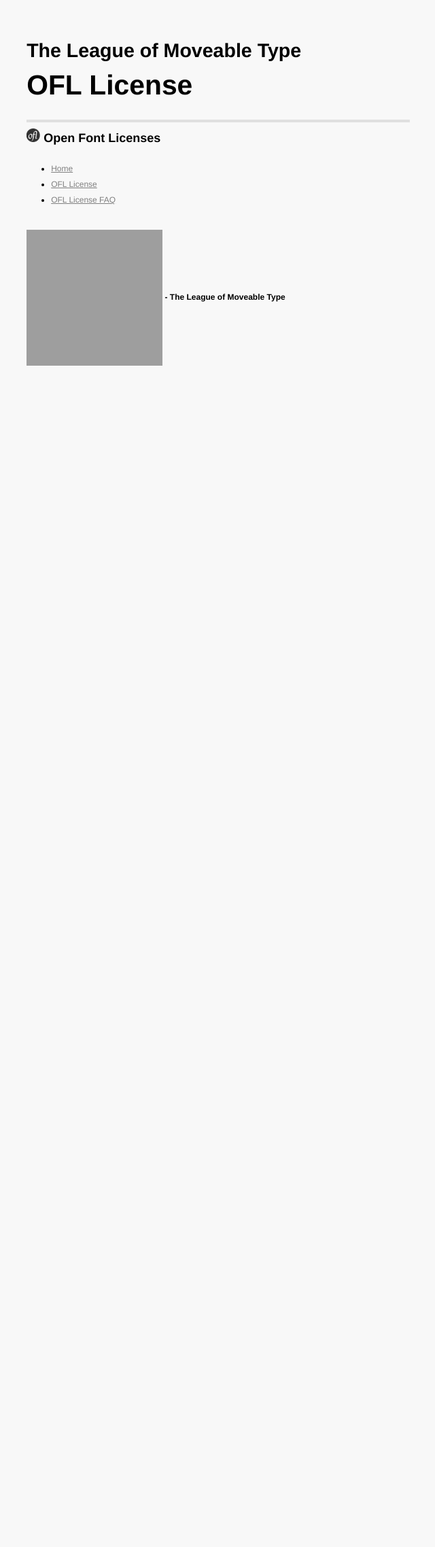
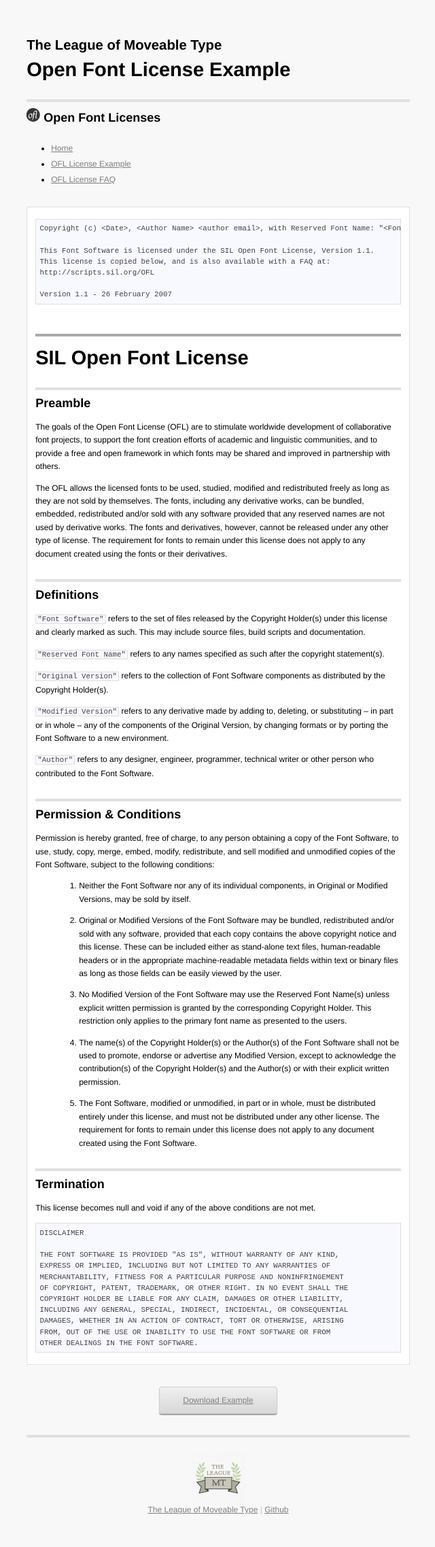
Before and after one commit to theleagueof/licenses, a Jekyll site: the page built from ofl.markdown, in a window 1280 px wide. Shown: the whole page at 68% size, without its empty margins (319-959 px from the left). Built offline with Jekyll 4.4.1, drawn with Linux system fonts in a browser that asks for light colours; before the commit the page ends 900 px from its top, so only the background shows below that; grey boxes are pictures that could not be loaded.

Commit message:
documentation looks good

```diff
--- a/_includes/contents.html
+++ b/_includes/contents.html
@@ -1,5 +1,5 @@
 <ul class="contents">
 	<li><a href="/">Home</a></li>
-	<li><a href="ofl.html">OFL License</a></li>
-	<li><a href="faq.html">OFL License FAQ</a></li>
+	<li><a href="ofl.html">OFL License Example</a></li>
+	<li><a href="ofl-faq.html">OFL License FAQ</a></li>
 </ul>
--- a/_layouts/default.html
+++ b/_layouts/default.html
@@ -13,8 +13,17 @@
 
 	{% include contents.html %}
 
-	{{ content }}
+	<article class="{{ page.class }}">
+			{{ content }}
+	</article>
+	{% if page.download %}
+			<a href="{{ page.download }}" class="download">Download Example</a>
+	{% endif %}
 
-	<h4 class="signature"><img src="http://gravatar.com/avatar/ae85d3a9addb145061260a4ccfa541e1" alt="The League of Moveable Type Logo"> - The League of Moveable Type</h4>
+	<footer class="signature">
+			<img src="images/leaguelogo.png" alt="The League of Moveable Type Logo">
+			<a href="http://www.theleagueofmoveabletype.com">The League of Moveable Type</a> | <a href="https://www.github.com/theleagueof">Github</a>
+	</footer>
+
 </body>
 </html>
--- a/faq.markdown
+++ /dev/null
@@ -1,4 +0,0 @@
----
-title: "OFL License FAQ"
-layout: default
----
--- a/ofl.markdown
+++ b/ofl.markdown
@@ -1,4 +1,112 @@
 ---
-title: "OFL License"
 layout: default
+title: "Open Font License Example"
+class: ofl
+download: https://github.com/theleagueof/LeagueGothic/raw/master/OFL.markdown
 ---
+
+	Copyright (c) <Date>, <Author Name> <author email>, with Reserved Font Name: "<Font Name>".
+
+	This Font Software is licensed under the SIL Open Font License, Version 1.1.
+	This license is copied below, and is also available with a FAQ at:
+	http://scripts.sil.org/OFL
+
+	Version 1.1 - 26 February 2007
+
+
+SIL Open Font License
+====================================================
+
+
+Preamble
+----------
+
+The goals of the Open Font License (OFL) are to stimulate worldwide
+development of collaborative font projects, to support the font creation
+efforts of academic and linguistic communities, and to provide a free and
+open framework in which fonts may be shared and improved in partnership
+with others.
+
+The OFL allows the licensed fonts to be used, studied, modified and
+redistributed freely as long as they are not sold by themselves. The
+fonts, including any derivative works, can be bundled, embedded,
+redistributed and/or sold with any software provided that any reserved
+names are not used by derivative works. The fonts and derivatives,
+however, cannot be released under any other type of license. The
+requirement for fonts to remain under this license does not apply
+to any document created using the fonts or their derivatives.
+
+Definitions
+-------------
+
+`"Font Software"` refers to the set of files released by the Copyright
+Holder(s) under this license and clearly marked as such. This may
+include source files, build scripts and documentation.
+
+`"Reserved Font Name"` refers to any names specified as such after the
+copyright statement(s).
+
+`"Original Version"` refers to the collection of Font Software components as
+distributed by the Copyright Holder(s).
+
+`"Modified Version"` refers to any derivative made by adding to, deleting,
+or substituting -- in part or in whole -- any of the components of the
+Original Version, by changing formats or by porting the Font Software to a
+new environment.
+
+`"Author"` refers to any designer, engineer, programmer, technical
+writer or other person who contributed to the Font Software.
+
+Permission & Conditions
+------------------------
+
+Permission is hereby granted, free of charge, to any person obtaining
+a copy of the Font Software, to use, study, copy, merge, embed, modify,
+redistribute, and sell modified and unmodified copies of the Font
+Software, subject to the following conditions:
+
+1. Neither the Font Software nor any of its individual components,
+in Original or Modified Versions, may be sold by itself.
+
+2. Original or Modified Versions of the Font Software may be bundled,
+redistributed and/or sold with any software, provided that each copy
+contains the above copyright notice and this license. These can be
+included either as stand-alone text files, human-readable headers or
+in the appropriate machine-readable metadata fields within text or
+binary files as long as those fields can be easily viewed by the user.
+
+3. No Modified Version of the Font Software may use the Reserved Font
+Name(s) unless explicit written permission is granted by the corresponding
+Copyright Holder. This restriction only applies to the primary font name as
+presented to the users.
+
+4. The name(s) of the Copyright Holder(s) or the Author(s) of the Font
+Software shall not be used to promote, endorse or advertise any
+Modified Version, except to acknowledge the contribution(s) of the
+Copyright Holder(s) and the Author(s) or with their explicit written
+permission.
+
+5. The Font Software, modified or unmodified, in part or in whole,
+must be distributed entirely under this license, and must not be
+distributed under any other license. The requirement for fonts to
+remain under this license does not apply to any document created
+using the Font Software.
+
+Termination
+-----------
+
+This license becomes null and void if any of the above conditions are
+not met.
+
+
+	DISCLAIMER
+
+	THE FONT SOFTWARE IS PROVIDED "AS IS", WITHOUT WARRANTY OF ANY KIND,
+	EXPRESS OR IMPLIED, INCLUDING BUT NOT LIMITED TO ANY WARRANTIES OF
+	MERCHANTABILITY, FITNESS FOR A PARTICULAR PURPOSE AND NONINFRINGEMENT
+	OF COPYRIGHT, PATENT, TRADEMARK, OR OTHER RIGHT. IN NO EVENT SHALL THE
+	COPYRIGHT HOLDER BE LIABLE FOR ANY CLAIM, DAMAGES OR OTHER LIABILITY,
+	INCLUDING ANY GENERAL, SPECIAL, INDIRECT, INCIDENTAL, OR CONSEQUENTIAL
+	DAMAGES, WHETHER IN AN ACTION OF CONTRACT, TORT OR OTHERWISE, ARISING
+	FROM, OUT OF THE USE OR INABILITY TO USE THE FONT SOFTWARE OR FROM
+	OTHER DEALINGS IN THE FONT SOFTWARE.
--- a/style.css
+++ b/style.css
@@ -3,7 +3,7 @@
 ------------------------------------------------------------------------------*/
 
 .github{
-  font-family:Helvetica !important;
+  font-family:Helvetica;
   font-size: 12px;
   width: 563.642px;
   margin: 4em auto;
@@ -13,15 +13,60 @@
   background:#f8f8f8;
 }
 
+.github footer {
+    border-top: 4px solid #e0e0e0;
+    margin-top: 1.618em;
+    padding-top: 1.618em;
+    text-align:center;
+    color: silver;
+}
+
+.github footer img {
+    margin: 0 auto;
+    display: block;
+}
+
+.github article {
+    background-color: #fff;
+    padding: 6px 1em;
+    border: 1px solid #e0e0e0;
+}
+
+.github a.download {
+    display:block;
+    width: 133.066px;
+    margin: 2.618em auto;
+    padding: 1em 1.618em;
+    text-align: center;
+
+    background: #EFEFEF; /* old browsers */
+    background: -moz-linear-gradient(top, #EFEFEF 0%, #D8D8D8 100%); /* firefox */
+
+    background: -webkit-gradient(linear, left top, left bottom, color-stop(0%,#EFEFEF), color-stop(100%,#D8D8D8)); /* webkit */
+
+    border: 1px solid #cecece;
+    -moz-border-radius: 4px;
+    border-radius: 4px;
+    -webkit-box-shadow: 0px 2px 1px #a1a1a1;
+    -moz-box-shadow: 0px 2px 1px #a1a1a1;
+    box-shadow: 0px 2px 1px #a1a1a1;
+
+}
+
 .github h1, h2, h3, h4, h5, h6 {
-  border: 0 !important;
+  border: 0;
 }
 
 .github h1 {
-  font-size: 340% !important;
-  border-top: 4px solid #aaa !important;
-  padding-top: .5em !important;
-  margin-top: 1.5em !important;
+  font-size: 241.654%;
+  border-top: 4px solid #aaa;
+  padding-top: .5em;
+  margin-top: 1.5em;
+}
+
+.github article.ofl h1#sil_open_font_license, .github article.ofl-faq h1#frequently_asked_questions {
+    margin-top: 0em;
+    border-top: none;
 }
 
   .github h1 .name {
@@ -30,38 +75,37 @@
       margin-bottom: 0.382em;
   }
   .github h1:first-child {
-    margin-top: 0 !important;
-    padding-top: .25em !important;
-    border-top: none !important;
+    margin-top: 0;
+    padding-top: .25em;
+    border-top: none;
   }
 
 .github h2 {
-  font-size: 150% !important;
-  margin-top: 1.5em !important;
-  border-top: 4px solid #e0e0e0 !important;
-  padding-top: .5em !important;
+  font-size: 150%;
+  margin-top: 1.5em;
+  border-top: 4px solid #e0e0e0;
+  padding-top: .5em;
 }
 
 .github h3 {
-  margin-top: 1em !important;
-}
-
-.github h4.signature img {
-    vertical-align: middle;
+  margin-top: 1em;
 }
 
 .github p {
-  margin: 1em 0 !important;
-  line-height: 1.618em !important;
+  margin: 1em 0;
+  line-height: 1.618em;
 }
 
 .github ul {
   padding: 1em;
-  margin: 1em 0 1em 2em !important;
+  margin: 1em 0 1em 2em;
 }
 
+.github ol.contents {
+    padding: 1em;
+}
 
-  .github ul li {
+  .github ul li, .github ol.contents li {
     margin-bottom: 0.75em;
   }
 
@@ -70,104 +114,104 @@
  }
 
 .github ol {
-  margin: 1em 0 1em 2em !important;
+  margin: 1em 0 1em 2em;
 }
 
   .github ol ol {
-    margin-top: 0 !important;
-    margin-bottom: 0 !important;
+    margin-top: 0;
+    margin-bottom: 0;
   }
 
 .github ul ul,
 .github ul ol,
 .github ol ol,
 .github ol ul {
-  margin-top: 0 !important;
-  margin-bottom: 0 !important;
+  margin-top: 0;
+  margin-bottom: 0;
 }
 
 .github blockquote {
-  margin: 1em 0 !important;
-  border-left: 5px solid #ddd !important;
-  padding-left: .6em !important;
-  color: #555 !important;
+  margin: 1em 0;
+  border-left: 5px solid #ddd;
+  padding-left: .6em;
+  color: #555;
 }
 
 .github dt {
-  font-weight: bold !important;
-  margin-left: 1em !important;
+  font-weight: bold;
+  margin-left: 1em;
 }
 
 .github dd {
-  margin-left: 2em !important;
-  margin-bottom: 1em !important;
+  margin-left: 2em;
+  margin-bottom: 1em;
 }
 
 .github table {
-  margin: 1em 0 !important;
+  margin: 1em 0;
 }
 
   .github table th {
-    border-bottom: 1px solid #bbb !important;
-    padding: .2em 1em !important;
+    border-bottom: 1px solid #bbb;
+    padding: .2em 1em;
   }
 
   .github table td {
-    border-bottom: 1px solid #ddd !important;
-    padding: .2em 1em !important;
+    border-bottom: 1px solid #ddd;
+    padding: .2em 1em;
   }
 
 .github pre {
-  margin: 1em 0 !important;
-  font-size: 90% !important;
-  background-color: #f8f8ff !important;
-  border: 1px solid #dedede !important;
-  padding: .5em !important;
-  line-height: 1.5em !important;
-  color: #444 !important;
-  overflow: auto !important;
+  margin: 1em 0;
+  font-size: 90%;
+  background-color: #f8f8ff;
+  border: 1px solid #dedede;
+  padding: .5em;
+  line-height: 1.5em;
+  color: #444;
+  overflow: auto;
 }
 
   .github pre code {
-    padding: 0 !important;
-    font-size: 100% !important;
-    background-color: #f8f8ff !important;
-    border: none !important;
+    padding: 0;
+    font-size: 100%;
+    background-color: #f8f8ff;
+    border: none;
   }
 
 .github code {
-  font-size: 90% !important;
-  background-color: #f8f8ff !important;
-  color: #444 !important;
-  padding: 0 .2em !important;
-  border: 1px solid #dedede !important;
+  font-size: 90%;
+  background-color: #f8f8ff;
+  color: #444;
+  padding: 0 .2em;
+  border: 1px solid #dedede;
 }
 
 /* console */
 
 .github pre.console {
-  margin: 1em 0 !important;
-  font-size: 90% !important;
-  background-color: black !important;
-  padding: .5em !important;
-  line-height: 1.5em !important;
-  color: white !important;
+  margin: 1em 0;
+  font-size: 90%;
+  background-color: black;
+  padding: .5em;
+  line-height: 1.5em;
+  color: white;
 }
 
   .github pre.console code {
-    padding: 0 !important;
-    font-size: 100% !important;
-    background-color: black !important;
-    border: none !important;
-    color: white !important;
+    padding: 0;
+    font-size: 100%;
+    background-color: black;
+    border: none;
+    color: white;
   }
 
   .github pre.console span {
-    color: #888 !important;
+    color: #888;
   }
 
   .github pre.console span.command {
-    color: yellow !important;
+    color: yellow;
   }
 
 /* @end */
```
Also changed, not shown: OFL-FAQ.markdown (renamed from OFL-FAQ.md, +60 -64 lines), OFL.md (deleted, +0 -105 lines), images/leaguelogo.png (added), readme.md (deleted).
